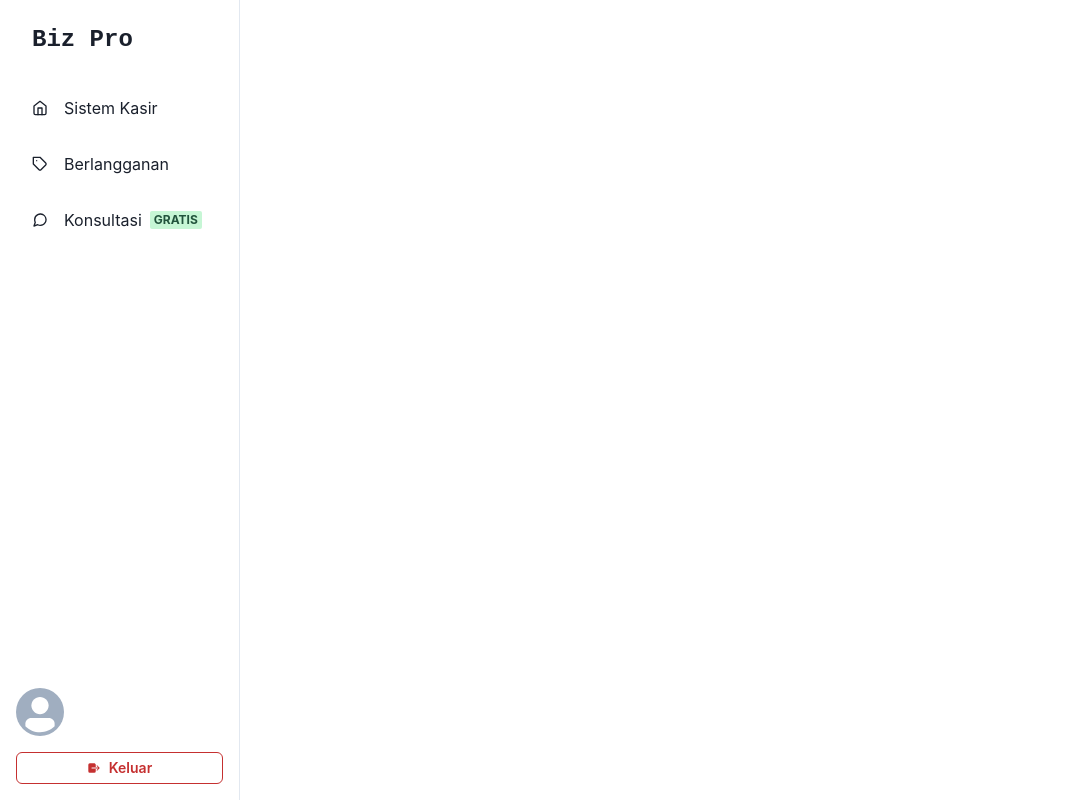
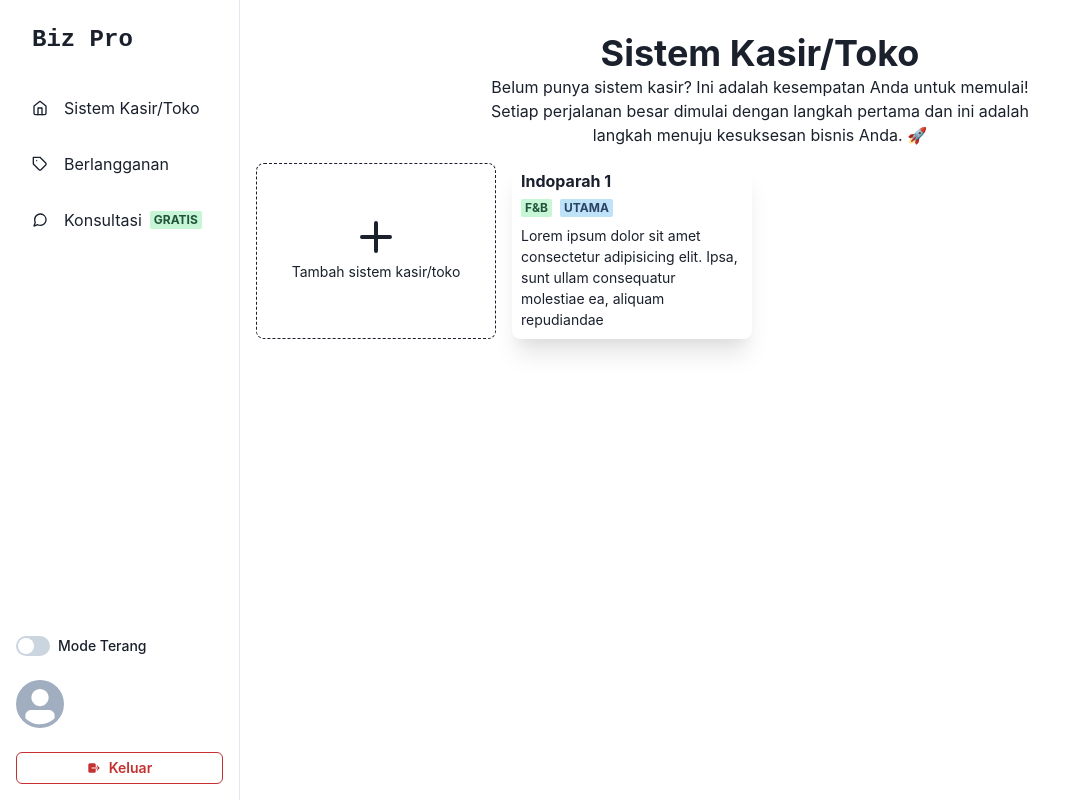
Before and after one commit to sandirr/kasir-pro, a React (Vite) app: page /starter in a window 1280 px wide. Shown: the whole page, without its empty margins (0-1075 px from the left). Built offline with nearby package versions, Linux system fonts and the light colour scheme; no server answers.

Commit message:
UI sistem kasir

```diff
--- /dev/null
+++ b/src/app/starter/cashier-system/index.jsx
@@ -0,0 +1,78 @@
+import { AddIcon } from "@chakra-ui/icons";
+import {
+  Badge,
+  Box,
+  Flex,
+  Heading,
+  Icon,
+  SimpleGrid,
+  Stack,
+  Text,
+  useColorModeValue,
+} from "@chakra-ui/react";
+
+export default function CashierSystem() {
+  return (
+    <Box py="4">
+      <Heading fontSize="4xl" textAlign="center">
+        Sistem Kasir/Toko
+      </Heading>
+
+      {/* Jika belum ada sistem kasir */}
+      <Flex justifyContent="center">
+        <Text textAlign="center" maxW="xl">
+          Belum punya sistem kasir? Ini adalah kesempatan Anda untuk memulai!
+          Setiap perjalanan besar dimulai dengan langkah pertama dan ini adalah
+          langkah menuju kesuksesan bisnis Anda. 🚀
+        </Text>
+      </Flex>
+
+      <SimpleGrid columns={[1, 1, 2, 3, 4]} spacing={4} mt="4">
+        <Flex
+          textAlign="center"
+          direction="column"
+          alignItems="center"
+          justifyContent="center"
+          border="1px dashed"
+          _hover={{
+            borderColor: "blue.500",
+          }}
+          borderRadius="lg"
+          cursor="pointer"
+          userSelect="none"
+          minH="32"
+        >
+          <Icon as={AddIcon} boxSize={8} />
+          <Text mt="2" fontSize="sm">
+            Tambah sistem kasir/toko
+          </Text>
+        </Flex>
+        <Box
+          boxShadow={"xl"}
+          p="2"
+          borderRadius="lg"
+          bg={useColorModeValue("white", "gray.800")}
+          border="1px solid"
+          borderColor={useColorModeValue("white", "gray.800")}
+          _hover={{
+            border: "1px solid",
+            borderColor: "blue.500",
+          }}
+          maxH="48"
+        >
+          <Stack>
+            <Heading fontSize="md">Indoparah 1</Heading>
+            <Flex gap="2">
+              <Badge colorScheme="green">F&B</Badge>
+              <Badge colorScheme="blue">Utama</Badge>
+            </Flex>
+            <Text fontSize="sm">
+              Lorem ipsum dolor sit amet consectetur adipisicing elit. Ipsa,
+              sunt ullam consequatur molestiae ea, aliquam repudiandae
+            </Text>
+          </Stack>
+        </Box>
+      </SimpleGrid>
+    </Box>
+  );
+}
--- a/src/app/starter/index.jsx
+++ b/src/app/starter/index.jsx
@@ -12,17 +12,22 @@ import {
   Badge,
   Button,
   Avatar,
+  FormControl,
+  Switch,
+  FormLabel,
+  useColorMode,
+  Stack,
 } from "@chakra-ui/react";
 import { onAuthStateChanged } from "firebase/auth";
 import { doc, getDoc } from "firebase/firestore";
 import { useEffect, useState } from "react";
 import { FiHome, FiMenu, FiMessageCircle, FiTag } from "react-icons/fi";
 import { IoLogOut } from "react-icons/io5";
-import { Link, Outlet } from "react-router-dom";
+import { NavLink, Outlet } from "react-router-dom";
 import { auth, firestore } from "utils/firebase";
 
 const LinkItems = [
-  { name: "Sistem Kasir", icon: FiHome, path: "" },
+  { name: "Sistem Kasir/Toko", icon: FiHome, path: "" },
   { name: "Berlangganan", icon: FiTag, path: "pricing" },
   {
     name: (
@@ -89,6 +94,7 @@ export default function Starter() {
 }
 
 const SidebarContent = ({ onClose, user, ...rest }) => {
+  const { colorMode, toggleColorMode } = useColorMode();
   return (
     <Box
       bg={useColorModeValue("white", "gray.800")}
@@ -121,7 +127,18 @@ const SidebarContent = ({ onClose, user, ...rest }) => {
       </Box>
 
       {/* Bagian Footer */}
-      <Box m="4">
+      <Stack m="4">
+        <FormControl display="flex" alignItems="center" gap="2" mb="4">
+          <Switch
+            id="email-alerts"
+            colorScheme="orange"
+            checked={colorMode === "light"}
+            onChange={() => toggleColorMode()}
+          />
+          <FormLabel htmlFor="email-alerts" mb="0" fontSize={"sm"}>
+            {colorMode === "dark" ? "Mode Gelap" : "Mode Terang"}
+          </FormLabel>
+        </FormControl>
         <Flex mb="4">
           <Avatar src={user?.photoURL} />
           <Box ml="3">
@@ -137,20 +154,17 @@ const SidebarContent = ({ onClose, user, ...rest }) => {
         >
           Keluar
         </Button>
-      </Box>
+      </Stack>
     </Box>
   );
 };
 
 const NavItem = ({ icon, children, to, ...rest }) => {
   return (
-    <Box
-      as={Link}
-      to={to}
-      style={{ textDecoration: "none" }}
-      _focus={{ boxShadow: "none" }}
-    >
+    <Box style={{ textDecoration: "none" }} _focus={{ boxShadow: "none" }}>
       <Flex
+        as={NavLink}
+        to={to}
         align="center"
         p="4"
         mx="4"
--- a/src/app/starter/pricing/index.jsx
+++ b/src/app/starter/pricing/index.jsx
@@ -14,11 +14,17 @@ import {
   Divider,
   Badge,
 } from "@chakra-ui/react";
+import { serverTimestamp } from "firebase/firestore";
 import { useRef } from "react";
 import { FaCheckCircle, FaRegTimesCircle } from "react-icons/fa";
 
 const options = [
-  { id: 1, desc: "1 sistem kasir", icon: FaCheckCircle, color: "green.500" },
+  {
+    id: 1,
+    desc: "1 sistem kasir/toko",
+    icon: FaCheckCircle,
+    color: "green.500",
+  },
   { id: 2, desc: "1 pegawai kasir", icon: FaCheckCircle, color: "green.500" },
   { id: 3, desc: "2 kategori produk", icon: FaCheckCircle, color: "green.500" },
   {
@@ -33,7 +39,12 @@ const options = [
     icon: FaCheckCircle,
     color: "green.500",
   },
-  { id: 6, desc: "laporan penjualan", icon: FaRegTimesCircle, color: "red" },
+  {
+    id: 6,
+    desc: "laporan penjualan, transaksi, dan shift kasir",
+    icon: FaRegTimesCircle,
+    color: "red",
+  },
   { id: 7, desc: "share katalog produk", icon: FaRegTimesCircle, color: "red" },
   { id: 8, desc: "gunakan logo sendiri", icon: FaRegTimesCircle, color: "red" },
 ];
@@ -41,7 +52,7 @@ const options = [
 const options2 = [
   {
     id: 1,
-    desc: "unlimited sistem kasir",
+    desc: "50 sistem kasir/toko",
     icon: FaCheckCircle,
     color: "green.500",
   },
@@ -69,7 +80,12 @@ const options2 = [
     icon: FaCheckCircle,
     color: "green.500",
   },
-  { id: 6, desc: "laporan penjualan", icon: FaCheckCircle, color: "green.500" },
+  {
+    id: 6,
+    desc: "laporan penjualan, transaksi, dan shift kasir",
+    icon: FaCheckCircle,
+    color: "green.500",
+  },
   {
     id: 7,
     desc: "share katalog produk",
@@ -107,6 +123,8 @@ export default function Pricing() {
   const scrollToBottom = () => {
     bottomRef.current?.scrollIntoView({ behavior: "smooth" });
   };
+
+  console.log(serverTimestamp.toString());
   return (
     <Box py={8}>
       <Container maxW="2xl">
@@ -142,7 +160,7 @@ export default function Pricing() {
       </Stack>
 
       <Stack
-        direction={{ base: "column", md: "row" }}
+        direction={{ base: "column", lg: "row" }}
         textAlign="center"
         justify="center"
         spacing={{ base: 4, lg: 10 }}
@@ -153,17 +171,17 @@ export default function Pricing() {
         <PriceWrapper>
           <Box py={4} px={12}>
             <Text fontWeight="500" fontSize="2xl">
-              Tunas
+              Tunas <Badge colorScheme="red">3 Bulan</Badge>
             </Text>
             <HStack justifyContent="center">
               <Text fontSize="3xl" fontWeight="600">
                 Rp
               </Text>
               <Text fontSize="4xl" fontWeight="900">
-                199K
+                33.000
               </Text>
               <Text fontSize="2xl" color="gray.500">
-                /3 bulan
+                /bulan
               </Text>
             </HStack>
           </Box>
@@ -188,8 +206,7 @@ export default function Pricing() {
               style={{ transform: "translate(-50%)" }}
             >
               <Text
-                textTransform="uppercase"
-                bg={useColorModeValue("blue.300", "blue.700")}
+                bg={useColorModeValue("green.300", "green.700")}
                 px={3}
                 py={1}
                 color={useColorModeValue("gray.900", "gray.300")}
@@ -202,17 +219,17 @@ export default function Pricing() {
             </Box>
             <Box py={4} px={12}>
               <Text fontWeight="500" fontSize="2xl">
-                Tumbuh
+                Tumbuh <Badge colorScheme="red">6 Bulan</Badge>
               </Text>
               <HStack justifyContent="center">
                 <Text fontSize="3xl" fontWeight="600">
                   Rp
                 </Text>
                 <Text fontSize="4xl" fontWeight="900">
-                  299K
+                  30.000
                 </Text>
                 <Text fontSize="2xl" color="gray.500">
-                  /6 bulan
+                  /bulan
                 </Text>
               </HStack>
             </Box>
@@ -232,17 +249,17 @@ export default function Pricing() {
         <PriceWrapper>
           <Box py={4} px={12}>
             <Text fontWeight="500" fontSize="2xl">
-              Pro
+              Pro <Badge colorScheme="red">12 Bulan</Badge>
             </Text>
             <HStack justifyContent="center">
               <Text fontSize="3xl" fontWeight="600">
                 Rp
               </Text>
               <Text fontSize="4xl" fontWeight="900">
-                499
+                25.000
               </Text>
               <Text fontSize="2xl" color="gray.500">
-                /12 bulan
+                /bulan
               </Text>
             </HStack>
           </Box>
@@ -276,15 +293,18 @@ const PackageTier = ({
       py={3}
       justifyContent={{
         base: "flex-start",
-        md: "space-around",
+        lg: "space-around",
       }}
       direction={{
         base: "column",
-        md: "row",
+        lg: "row",
       }}
       alignItems={{ md: "center" }}
     >
-      <Heading size={"md"}>{title}</Heading>
+      <Box>
+        <Heading size={"md"}>{title}</Heading>
+        {active && <Badge colorScheme="blue">Aktif</Badge>}
+      </Box>
       <List spacing={3} textAlign="start">
         {options.map((desc) => (
           <ListItem key={desc.id}>
@@ -293,10 +313,7 @@ const PackageTier = ({
           </ListItem>
         ))}
       </List>
-      <Box>
-        <Heading>{typePlan}</Heading>
-        {active && <Badge colorScheme="blue">Aktif</Badge>}
-      </Box>
+      <Heading fontSize="lg">{typePlan}</Heading>
       <Stack>
         <Button size="md" colorScheme="green" onClick={scrollToBottom}>
           Pilih Paket
--- a/src/router.jsx
+++ b/src/router.jsx
@@ -2,6 +2,7 @@ import App from "App";
 import Settings from "app/settings";
 import ProductsMng from "app/settings/products";
 import Starter from "app/starter";
+import CashierSystem from "app/starter/cashier-system";
 import Pricing from "app/starter/pricing";
 import Transaction from "app/transaksi";
 import AppLayout from "elements/app-layout";
@@ -17,6 +18,10 @@ const router = createBrowserRouter([
     path: "starter",
     element: <Starter />,
     children: [
+      {
+        index: true,
+        element: <CashierSystem />,
+      },
       {
         path: "pricing",
         element: <Pricing />,
```
